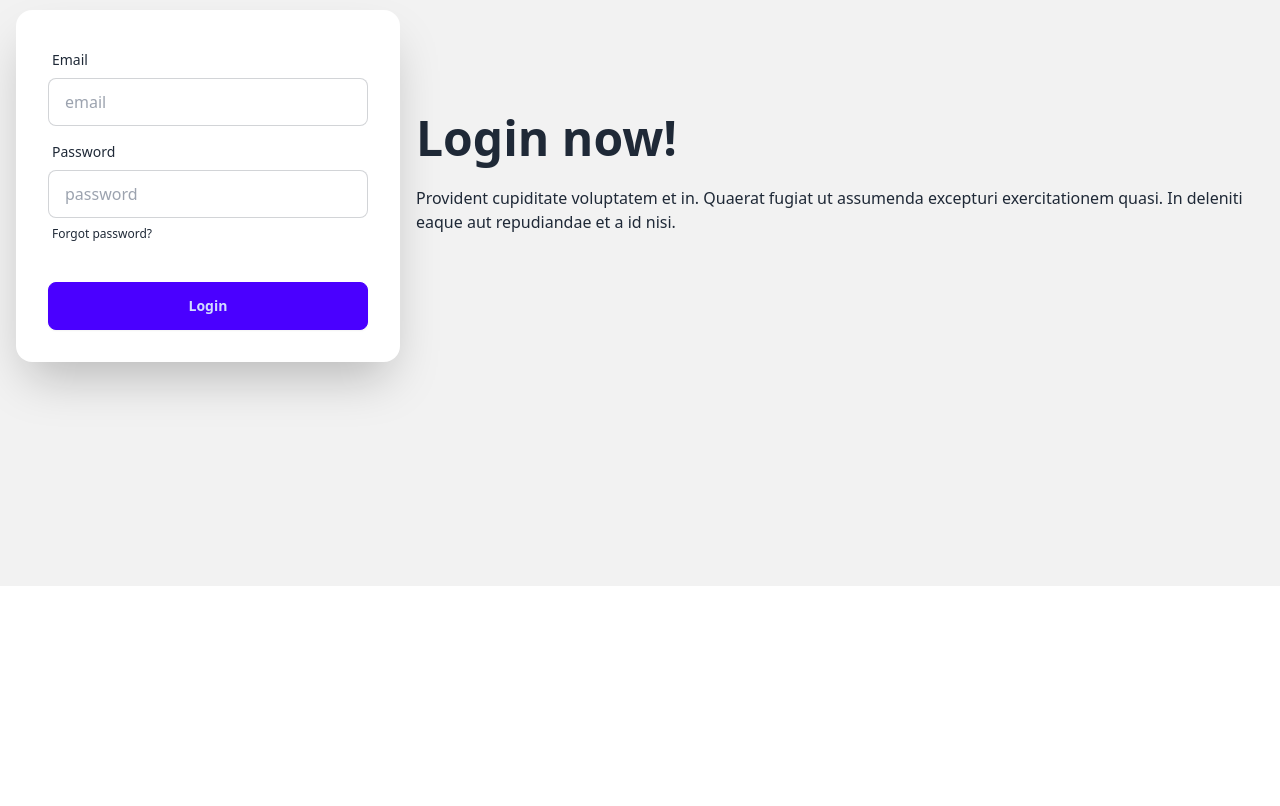
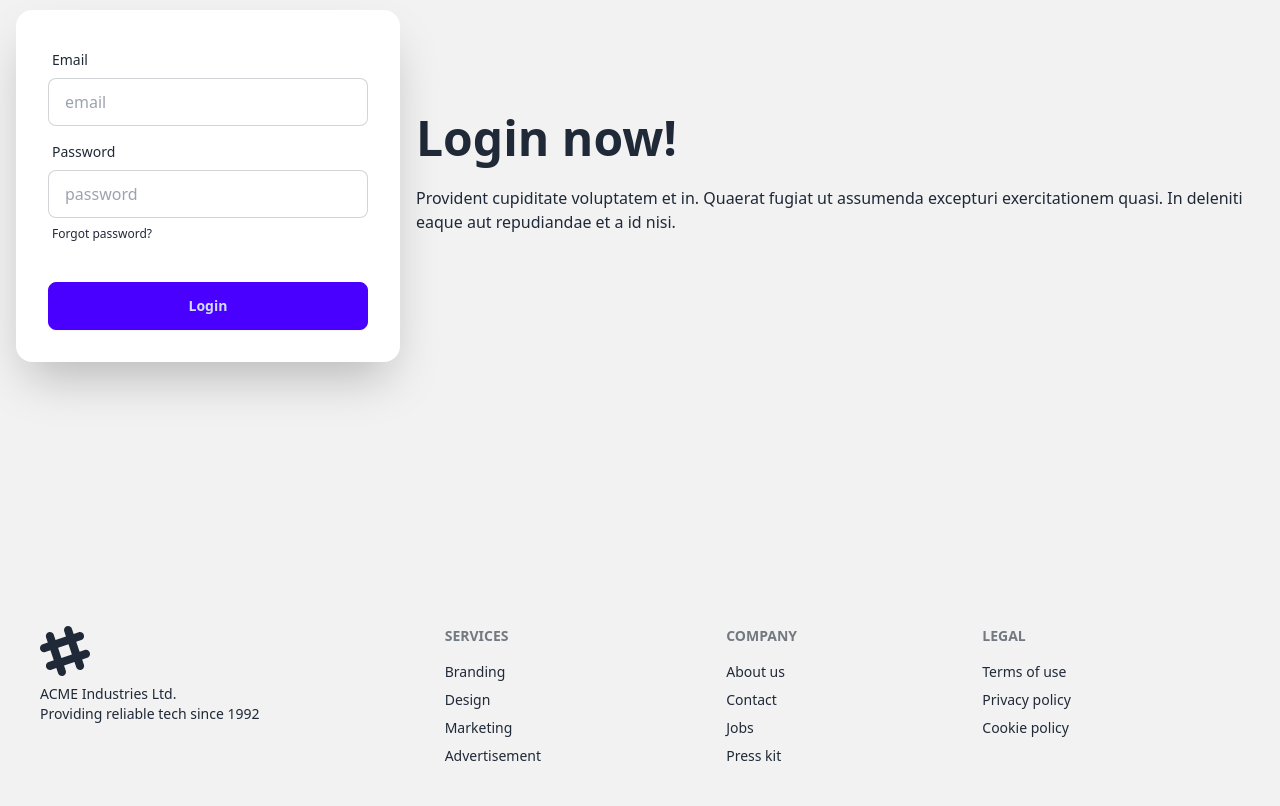
Before and after one commit to Mehedi-9T9/git-github-mastery, a plain HTML site: page index.html in a window 1280 px wide. Shown: the part 1080-1886 px from the top of the page. Before the commit the page ends 1666 px from the top, so only its background shows below. Drawn offline with nearby package versions, Linux system fonts and the light colour scheme.

Commit message:
footer added

```diff
--- a/index.html
+++ b/index.html
@@ -94,7 +94,43 @@
         </div>
 
     </main>
-    <footer></footer>
+
+    <footer class="footer bg-base-200 text-base-content p-10 ">
+        <aside>
+            <svg width="50" height="50" viewBox="0 0 24 24" xmlns="http://www.w3.org/2000/svg" fill-rule="evenodd"
+                clip-rule="evenodd" class="fill-current">
+                <path
+                    d="M22.672 15.226l-2.432.811.841 2.515c.33 1.019-.209 2.127-1.23 2.456-1.15.325-2.148-.321-2.463-1.226l-.84-2.518-5.013 1.677.84 2.517c.391 1.203-.434 2.542-1.831 2.542-.88 0-1.601-.564-1.86-1.314l-.842-2.516-2.431.809c-1.135.328-2.145-.317-2.463-1.229-.329-1.018.211-2.127 1.231-2.456l2.432-.809-1.621-4.823-2.432.808c-1.355.384-2.558-.59-2.558-1.839 0-.817.509-1.582 1.327-1.846l2.433-.809-.842-2.515c-.33-1.02.211-2.129 1.232-2.458 1.02-.329 2.13.209 2.461 1.229l.842 2.515 5.011-1.677-.839-2.517c-.403-1.238.484-2.553 1.843-2.553.819 0 1.585.509 1.85 1.326l.841 2.517 2.431-.81c1.02-.33 2.131.211 2.461 1.229.332 1.018-.21 2.126-1.23 2.456l-2.433.809 1.622 4.823 2.433-.809c1.242-.401 2.557.484 2.557 1.838 0 .819-.51 1.583-1.328 1.847m-8.992-6.428l-5.01 1.675 1.619 4.828 5.011-1.674-1.62-4.829z">
+                </path>
+            </svg>
+            <p>
+                ACME Industries Ltd.
+                <br />
+                Providing reliable tech since 1992
+            </p>
+        </aside>
+        <nav>
+            <h6 class="footer-title">Services</h6>
+            <a class="link link-hover">Branding</a>
+            <a class="link link-hover">Design</a>
+            <a class="link link-hover">Marketing</a>
+            <a class="link link-hover">Advertisement</a>
+        </nav>
+        <nav>
+            <h6 class="footer-title">Company</h6>
+            <a class="link link-hover">About us</a>
+            <a class="link link-hover">Contact</a>
+            <a class="link link-hover">Jobs</a>
+            <a class="link link-hover">Press kit</a>
+        </nav>
+        <nav>
+            <h6 class="footer-title">Legal</h6>
+            <a class="link link-hover">Terms of use</a>
+            <a class="link link-hover">Privacy policy</a>
+            <a class="link link-hover">Cookie policy</a>
+        </nav>
+    </footer>
+
 
 
 </body>
```
